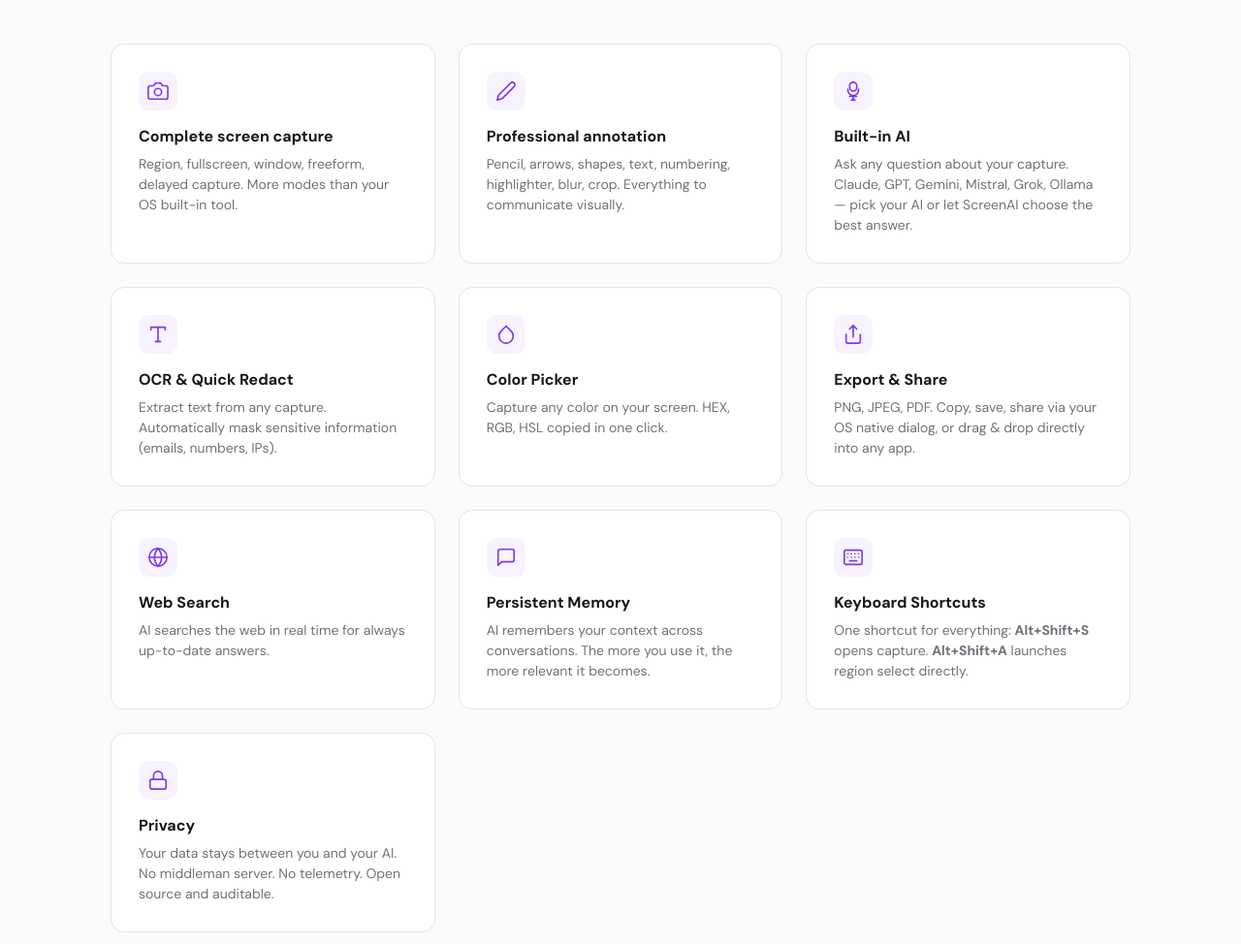
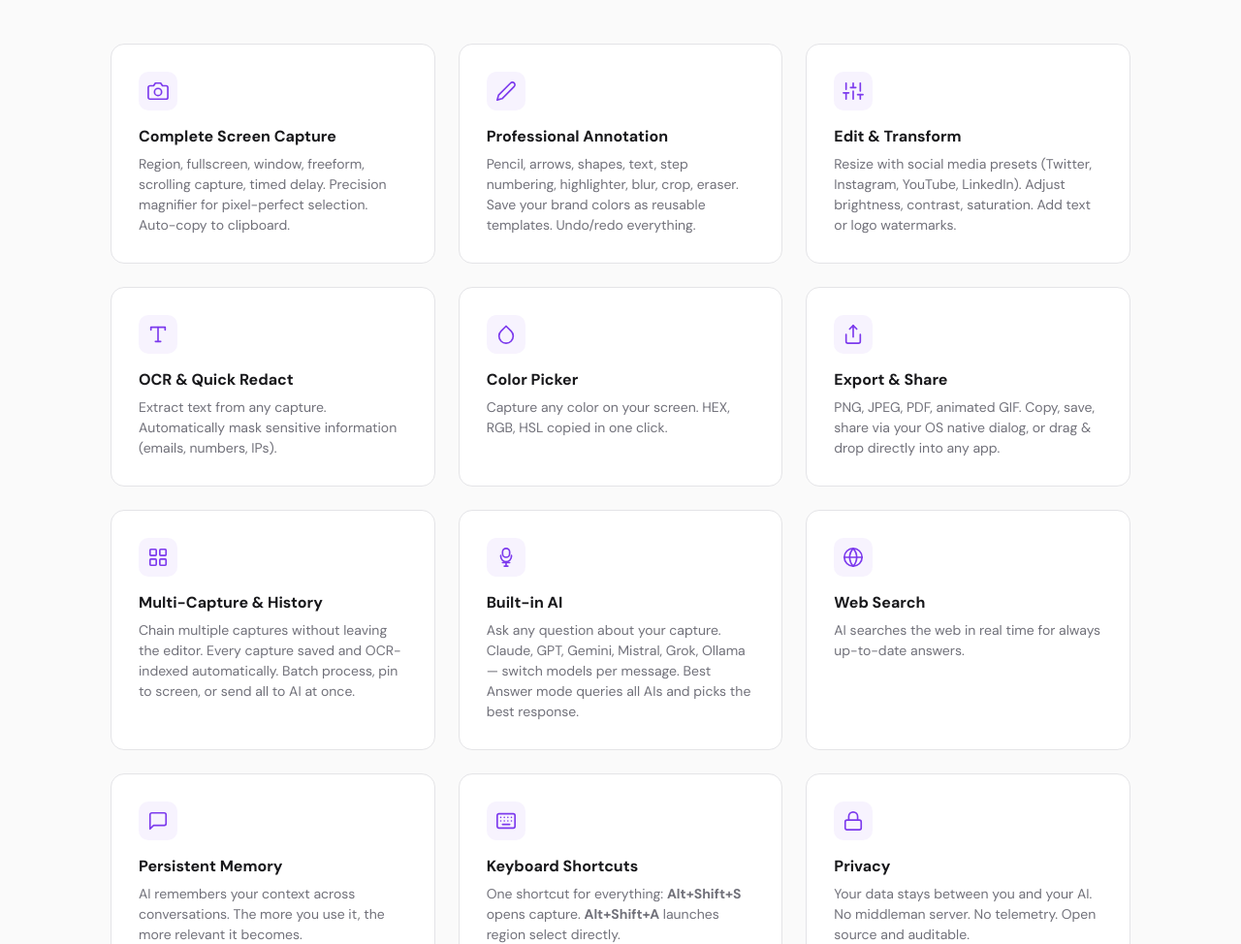
Before and after one commit to Nono81/ScreenAI, a website: page index.html in a window 1280 px wide. Shown: the part 1382-2356 px from the top of the page at 97% size. Drawn offline with Linux system fonts and the light colour scheme.

Commit message:
Update website: 12 feature cards with 2 new sections
Add Edit & Transform and Multi-Capture & History cards.
Enrich existing card descriptions with new capabilities.

Co-Authored-By: Claude Opus 4.6 <noreply@anthropic.com>

```diff
--- a/index.html
+++ b/index.html
@@ -194,25 +194,25 @@ footer{max-width:1100px;margin:0 auto;padding:24px;border-top:1px solid var(--bd
   <p class="features-sub">Screen capture, annotation, AI, OCR, and more. All built in.</p>
   <div class="features-grid">
 
-    <!-- 1. Full screen capture -->
+    <!-- 1. Complete Screen Capture -->
     <div class="feature">
       <div class="feature-icon"><svg width="22" height="22" viewBox="0 0 24 24" fill="none" stroke="currentColor" stroke-width="1.8" stroke-linecap="round" stroke-linejoin="round"><path d="M23 19a2 2 0 01-2 2H3a2 2 0 01-2-2V8a2 2 0 012-2h4l2-3h6l2 3h4a2 2 0 012 2z"/><circle cx="12" cy="13" r="4"/></svg></div>
-      <h3>Complete screen capture</h3>
-      <p>Region, fullscreen, window, freeform, delayed capture. More modes than your OS built-in tool.</p>
+      <h3>Complete Screen Capture</h3>
+      <p>Region, fullscreen, window, freeform, scrolling capture, timed delay. Precision magnifier for pixel-perfect selection. Auto-copy to clipboard.</p>
     </div>
 
-    <!-- 2. Professional annotation -->
+    <!-- 2. Professional Annotation -->
     <div class="feature">
       <div class="feature-icon"><svg width="22" height="22" viewBox="0 0 24 24" fill="none" stroke="currentColor" stroke-width="1.8" stroke-linecap="round" stroke-linejoin="round"><path d="M17 3a2.83 2.83 0 114 4L7.5 20.5 2 22l1.5-5.5L17 3z"/></svg></div>
-      <h3>Professional annotation</h3>
-      <p>Pencil, arrows, shapes, text, numbering, highlighter, blur, crop. Everything to communicate visually.</p>
+      <h3>Professional Annotation</h3>
+      <p>Pencil, arrows, shapes, text, step numbering, highlighter, blur, crop, eraser. Save your brand colors as reusable templates. Undo/redo everything.</p>
     </div>
 
-    <!-- 3. Built-in AI -->
+    <!-- 3. Edit & Transform (NEW) -->
     <div class="feature">
-      <div class="feature-icon"><svg width="22" height="22" viewBox="0 0 24 24" fill="none" stroke="currentColor" stroke-width="1.8" stroke-linecap="round" stroke-linejoin="round"><path d="M12 2a4 4 0 014 4v2a4 4 0 01-8 0V6a4 4 0 014-4z"/><path d="M6 10v1a6 6 0 0012 0v-1"/><path d="M8 18h8"/><path d="M10 22h4"/><path d="M12 18v4"/></svg></div>
-      <h3>Built-in AI</h3>
-      <p>Ask any question about your capture. Claude, GPT, Gemini, Mistral, Grok, Ollama — pick your AI or let ScreenAI choose the best answer.</p>
+      <div class="feature-icon"><svg width="22" height="22" viewBox="0 0 24 24" fill="none" stroke="currentColor" stroke-width="1.8" stroke-linecap="round" stroke-linejoin="round"><line x1="4" y1="21" x2="4" y2="14"/><line x1="4" y1="10" x2="4" y2="3"/><line x1="12" y1="21" x2="12" y2="12"/><line x1="12" y1="8" x2="12" y2="3"/><line x1="20" y1="21" x2="20" y2="16"/><line x1="20" y1="12" x2="20" y2="3"/><line x1="1" y1="14" x2="7" y2="14"/><line x1="9" y1="8" x2="15" y2="8"/><line x1="17" y1="16" x2="23" y2="16"/></svg></div>
+      <h3>Edit &amp; Transform</h3>
+      <p>Resize with social media presets (Twitter, Instagram, YouTube, LinkedIn). Adjust brightness, contrast, saturation. Add text or logo watermarks.</p>
     </div>
 
     <!-- 4. OCR & Quick Redact -->
@@ -233,31 +233,45 @@ footer{max-width:1100px;margin:0 auto;padding:24px;border-top:1px solid var(--bd
     <div class="feature">
       <div class="feature-icon"><svg width="22" height="22" viewBox="0 0 24 24" fill="none" stroke="currentColor" stroke-width="1.8" stroke-linecap="round" stroke-linejoin="round"><path d="M4 12v8a2 2 0 002 2h12a2 2 0 002-2v-8"/><polyline points="16 6 12 2 8 6"/><line x1="12" y1="2" x2="12" y2="15"/></svg></div>
       <h3>Export &amp; Share</h3>
-      <p>PNG, JPEG, PDF. Copy, save, share via your OS native dialog, or drag &amp; drop directly into any app.</p>
+      <p>PNG, JPEG, PDF, animated GIF. Copy, save, share via your OS native dialog, or drag &amp; drop directly into any app.</p>
     </div>
 
-    <!-- 7. Web Search -->
+    <!-- 7. Multi-Capture & History (NEW) -->
+    <div class="feature">
+      <div class="feature-icon"><svg width="22" height="22" viewBox="0 0 24 24" fill="none" stroke="currentColor" stroke-width="1.8" stroke-linecap="round" stroke-linejoin="round"><rect x="3" y="3" width="7" height="7" rx="1"/><rect x="14" y="3" width="7" height="7" rx="1"/><rect x="3" y="14" width="7" height="7" rx="1"/><rect x="14" y="14" width="7" height="7" rx="1"/></svg></div>
+      <h3>Multi-Capture &amp; History</h3>
+      <p>Chain multiple captures without leaving the editor. Every capture saved and OCR-indexed automatically. Batch process, pin to screen, or send all to AI at once.</p>
+    </div>
+
+    <!-- 8. Built-in AI -->
+    <div class="feature">
+      <div class="feature-icon"><svg width="22" height="22" viewBox="0 0 24 24" fill="none" stroke="currentColor" stroke-width="1.8" stroke-linecap="round" stroke-linejoin="round"><path d="M12 2a4 4 0 014 4v2a4 4 0 01-8 0V6a4 4 0 014-4z"/><path d="M6 10v1a6 6 0 0012 0v-1"/><path d="M8 18h8"/><path d="M10 22h4"/><path d="M12 18v4"/></svg></div>
+      <h3>Built-in AI</h3>
+      <p>Ask any question about your capture. Claude, GPT, Gemini, Mistral, Grok, Ollama — switch models per message. Best Answer mode queries all AIs and picks the best response.</p>
+    </div>
+
+    <!-- 9. Web Search -->
     <div class="feature">
       <div class="feature-icon"><svg width="22" height="22" viewBox="0 0 24 24" fill="none" stroke="currentColor" stroke-width="1.8" stroke-linecap="round" stroke-linejoin="round"><circle cx="12" cy="12" r="10"/><line x1="2" y1="12" x2="22" y2="12"/><path d="M12 2a15.3 15.3 0 014 10 15.3 15.3 0 01-4 10 15.3 15.3 0 01-4-10 15.3 15.3 0 014-10z"/></svg></div>
       <h3>Web Search</h3>
       <p>AI searches the web in real time for always up-to-date answers.</p>
     </div>
 
-    <!-- 8. Persistent Memory -->
+    <!-- 10. Persistent Memory -->
     <div class="feature">
       <div class="feature-icon"><svg width="22" height="22" viewBox="0 0 24 24" fill="none" stroke="currentColor" stroke-width="1.8" stroke-linecap="round" stroke-linejoin="round"><path d="M21 15a2 2 0 01-2 2H7l-4 4V5a2 2 0 012-2h14a2 2 0 012 2z"/></svg></div>
       <h3>Persistent Memory</h3>
       <p>AI remembers your context across conversations. The more you use it, the more relevant it becomes.</p>
     </div>
 
-    <!-- 9. Keyboard Shortcuts -->
+    <!-- 11. Keyboard Shortcuts -->
     <div class="feature">
       <div class="feature-icon"><svg width="22" height="22" viewBox="0 0 24 24" fill="none" stroke="currentColor" stroke-width="1.8" stroke-linecap="round" stroke-linejoin="round"><rect x="2" y="4" width="20" height="16" rx="2"/><path d="M6 8h.01M10 8h.01M14 8h.01M18 8h.01M6 12h.01M10 12h.01M14 12h.01M18 12h.01M8 16h8"/></svg></div>
       <h3>Keyboard Shortcuts</h3>
       <p>One shortcut for everything: <b>Alt+Shift+S</b> opens capture. <b>Alt+Shift+A</b> launches region select directly.</p>
     </div>
 
-    <!-- 10. Privacy -->
+    <!-- 12. Privacy -->
     <div class="feature">
       <div class="feature-icon"><svg width="22" height="22" viewBox="0 0 24 24" fill="none" stroke="currentColor" stroke-width="1.8" stroke-linecap="round" stroke-linejoin="round"><rect x="3" y="11" width="18" height="11" rx="2"/><path d="M7 11V7a5 5 0 0110 0v4"/></svg></div>
       <h3>Privacy</h3>
```
